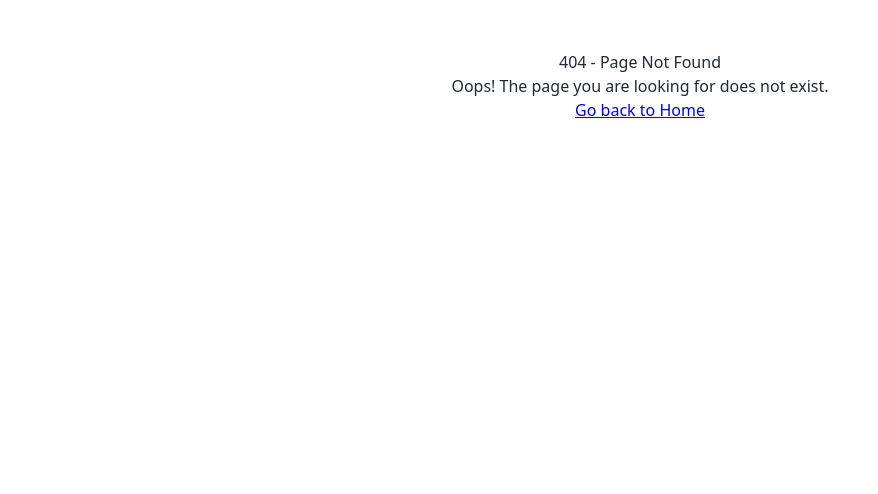
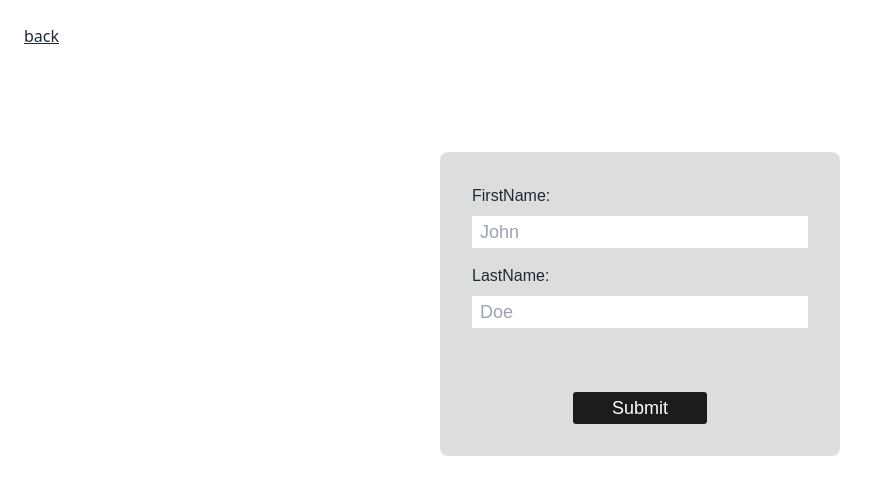
Before and after one commit to oneilh/Cybite-FrontEnd-Aug-2024-Cohort--Mini_Projects-, a React (Vite) app: page /form in a window 1280 px wide. Before the commit this address had no page. Shown: the top 494 px of the page, without its empty margins (0-878 px from the left). Built offline with nearby package versions, Linux system fonts and the light colour scheme.

Commit message:
forms in react mini project

```diff
--- a/src/App.jsx
+++ b/src/App.jsx
@@ -4,6 +4,7 @@ import { createBrowserRouter, RouterProvider } from "react-router-dom";
 import Home from "./App/Home";
 import CounterApp from "./App/Counter/pages/CounterApp";
 import MovieApp from "./App/Movies card/MovieApp";
+import Form from './App/Form/Form'
 
 // error page
 import ErrorPage from "./App/Counter/components/ErrorPage";
@@ -22,6 +23,10 @@ const router = createBrowserRouter([
     path: "movielist",
     element: <MovieApp />,
   },
+  {
+    path: "form",
+    element: <Form/>,
+  },
 
   {
     path: "*",
--- /dev/null
+++ b/src/App/Form/Form.jsx
@@ -0,0 +1,55 @@
+import { useState } from "react";
+import STYLES from "./form.module.css";
+import { Link } from "react-router-dom";
+
+const Form = () => {
+  const [firstName, setFirstName] = useState("");
+  const [lastName, setLastName] = useState("");
+
+  const { form, input, button, field_container} = STYLES;
+
+  const handleFirstName = (e) => {
+    setFirstName(e.target.value);
+  };
+  const handleLastName = (e) => {
+    setLastName(e.target.value);
+  };
+  const handleForm = (e) => {
+    e.preventDefault();
+    alert(`Welcome 👋 ${firstName} ${lastName} ☺`);
+  };
+
+  return (
+    <>
+      <Link to={"/"} className="inline-block my-6 mx-6 underline">
+        back
+      </Link>
+      <form onSubmit={handleForm} className={form}>
+        <section className={field_container}>
+          <div className={input}>
+            <label htmlFor="firstName">FirstName:</label>
+            <input
+              type="text"
+              name="firstName"
+              onChange={handleFirstName}
+              placeholder="John"
+            />
+          </div>
+          <div className={input}>
+            <label htmlFor="lastName">LastName:</label>
+            <input
+              type="text"
+              name="lastName"
+              onChange={handleLastName}
+              placeholder="Doe"
+            />
+          </div>
+        </section>
+
+        <input type="submit" value="Submit" className={button} />
+      </form>
+    </>
+  );
+};
+
+export default Form;
--- /dev/null
+++ b/src/App/Form/form.module.css
@@ -0,0 +1,44 @@
+.form {
+  display: flex;
+  flex-direction: column;
+  max-width: 400px;
+  width: 90%;
+  margin: 5rem auto;
+  gap: 4rem;
+  background-color: rgb(221, 221, 221);
+  padding: 2rem;
+  border-radius: 0.5rem;
+  font-family: Arial, Helvetica, sans-serif;
+}
+
+.field_container {
+  display: flex;
+  flex-direction: column;
+  gap: 1rem;
+}
+.field_container input {
+  padding-left: 0.5rem;
+}
+
+.input {
+  display: flex;
+  flex-direction: column;
+  gap: 0.5rem;
+}
+
+form input {
+  height: 2rem;
+  font-size: 18px;
+}
+.button {
+  width: 40%;
+  margin: 0 auto;
+  background-color: hsl(0, 0%, 11%);
+  color: white;
+  border: 0;
+  border-radius: 0.2rem;
+  cursor: pointer;
+}
+form h1 {
+  text-align: center;
+}
--- a/src/App/Home.jsx
+++ b/src/App/Home.jsx
@@ -13,6 +13,11 @@ const Home = () => {
           Movie List App
         </button>
       </Link>
+      <Link to="form">
+        <button className="btn btn-md lg:btn-lg bg-green-500 text-white px-4 text-center">
+          Form
+        </button>
+      </Link>
     </div>
   );
 };
```
